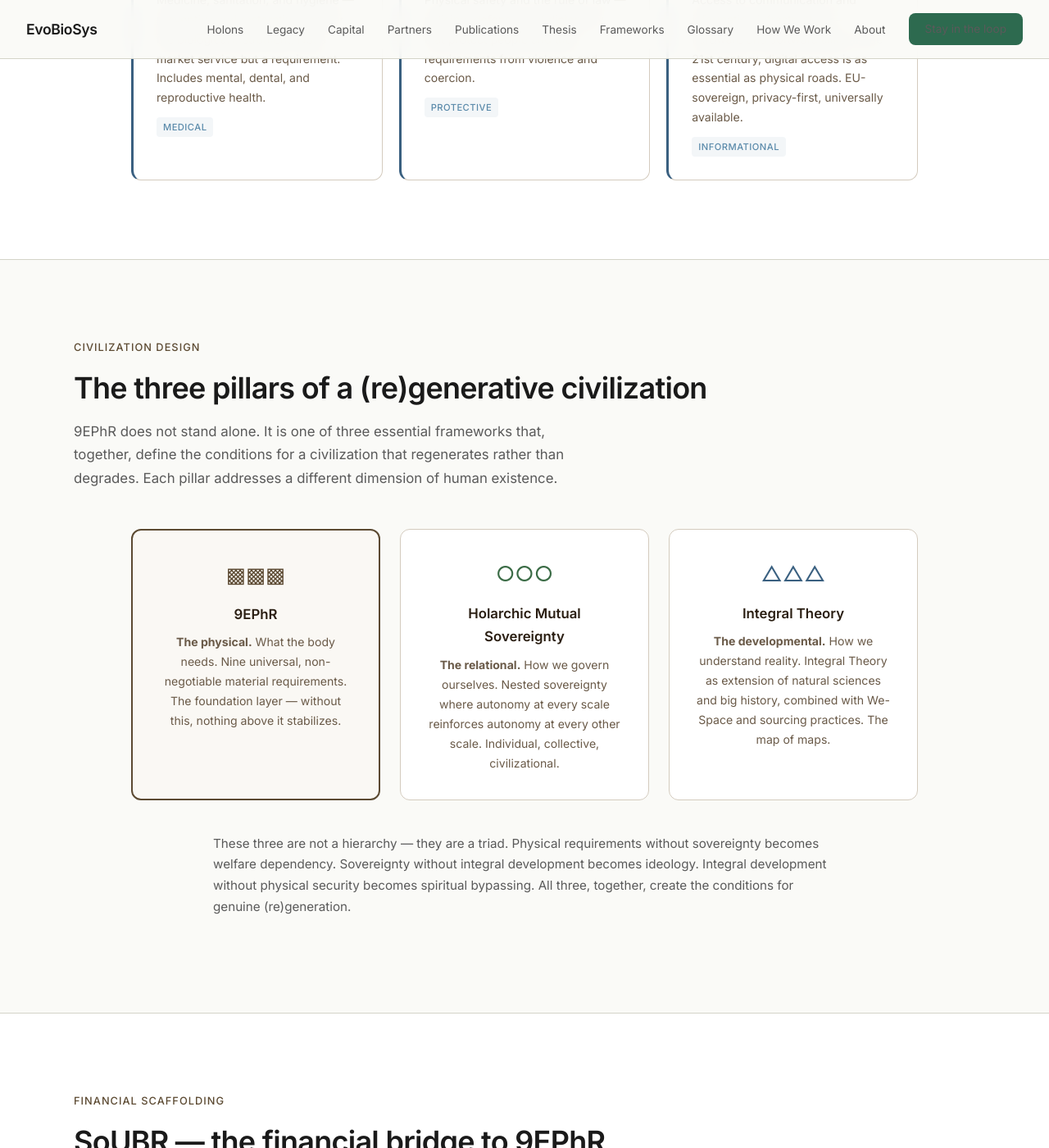
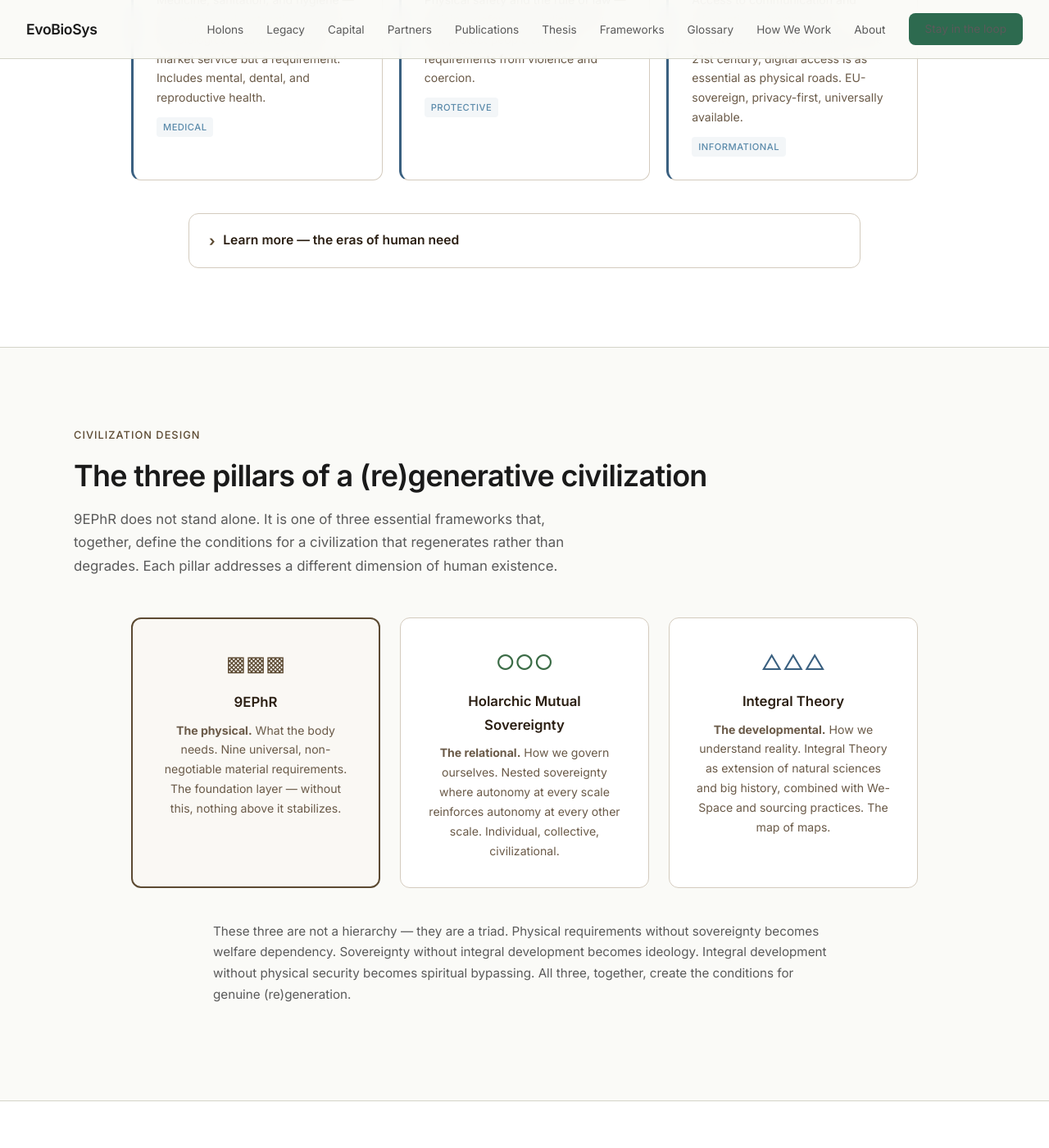
Before and after one commit to Evobiosys/evobiosys.org, a Jekyll site: the page built from holons/9ephr.html, in a window 1280 px wide and 1400 px high, scrolled down 3037 px. Shown: the whole window at 82% size. Built offline with Jekyll 4.4.1, drawn with Linux system fonts in a browser that asks for light colours.

Commit message:
9EPhR: add 'Learn more — the eras of human need' disclosure (Homo erectus base → pre-industrial additions → modern guarantees; requirement vs standard)

```diff
--- a/holons/9ephr.html
+++ b/holons/9ephr.html
@@ -314,6 +314,70 @@
     display: block;
     margin-bottom: 0.25rem;
   }
+
+  /* ====== LEARN MORE (eras of human need) ====== */
+  .ephr-learnmore {
+    max-width: 820px;
+    margin: 2.5rem auto 0;
+    border: 1px solid var(--ephr-line);
+    border-radius: 12px;
+    background: var(--color-white);
+    overflow: hidden;
+  }
+  .ephr-learnmore > summary {
+    cursor: pointer;
+    list-style: none;
+    padding: 1.1rem 1.5rem;
+    font-weight: 600;
+    color: var(--ephr-deep);
+    display: flex;
+    align-items: center;
+    gap: 0.6rem;
+    font-size: 0.98rem;
+  }
+  .ephr-learnmore > summary::-webkit-details-marker { display: none; }
+  .ephr-learnmore > summary::before {
+    content: '\203A';
+    color: var(--ephr-earth);
+    font-weight: 700;
+    font-size: 1.1rem;
+    transition: transform 0.2s;
+    display: inline-block;
+  }
+  .ephr-learnmore[open] > summary::before { transform: rotate(90deg); }
+  .ephr-learnmore > summary:hover { background: var(--ephr-warm-bg); }
+  .ephr-learnmore .lm-body {
+    padding: 0.5rem 1.75rem 1.75rem;
+    border-top: 1px solid var(--ephr-line);
+  }
+  .ephr-learnmore .lm-body p {
+    color: var(--ephr-muted);
+    line-height: 1.75;
+    font-size: 0.92rem;
+  }
+  .ephr-era {
+    margin-top: 1.4rem;
+    padding-left: 1rem;
+    border-left: 3px solid var(--ephr-line);
+  }
+  .ephr-era.earth { border-color: var(--ephr-earth); }
+  .ephr-era.green { border-color: var(--ephr-green); }
+  .ephr-era.blue  { border-color: var(--ephr-blue); }
+  .ephr-era h4 {
+    font-size: 0.95rem;
+    font-weight: 600;
+    color: var(--ephr-deep);
+    margin: 0.15rem 0 0.35rem;
+  }
+  .ephr-era .lm-tag {
+    font-size: 0.72rem;
+    text-transform: uppercase;
+    letter-spacing: 0.05em;
+    color: var(--ephr-earth-light);
+    font-weight: 600;
+  }
+  .ephr-era.green .lm-tag { color: var(--ephr-green-light); }
+  .ephr-era.blue .lm-tag  { color: var(--ephr-blue-light); }
 </style>
 
 <div class="ephr-page">
@@ -541,6 +605,78 @@
       </div>
 
     </div><!-- /grid -->
+
+    <details class="ephr-learnmore">
+      <summary>Learn more &mdash; the eras of human need</summary>
+      <div class="lm-body">
+        <p>
+          The nine did not arrive all at once. They accreted over the long arc of
+          human life, each becoming a requirement as our way of living grew more
+          complex. What follows is a rough sketch &mdash; not a strict ladder, and
+          not the same everywhere &mdash; but it explains why the grid is ordered
+          the way it is, and why the list itself has grown over time (an earlier
+          version named only seven).
+        </p>
+
+        <div class="ephr-era earth">
+          <span class="lm-tag">Bodily base</span>
+          <h4>What our earliest ancestors already needed</h4>
+          <p>
+            For most of the human story &mdash; back to <em>Homo erectus</em> and
+            beyond &mdash; the whole list was three things: <strong>water, food,
+            and shelter</strong>. Meet these and a body survives. Everything since
+            is an addition to this irreducible base.
+          </p>
+        </div>
+
+        <div class="ephr-era green">
+          <span class="lm-tag">Later additions</span>
+          <h4>Warmth, movement &amp; covering</h4>
+          <p>
+            As humans spread out of the tropics and into settled, pre-industrial
+            life, three more became necessities. <strong>Energy</strong> &mdash;
+            first fire, later the wooden stove &mdash; made cold climates habitable.
+            <strong>Transportation</strong> extended the body&rsquo;s reach, from
+            feet to horses to roads. And <strong>clothing</strong>, the
+            &ldquo;extended skin,&rdquo; let people live where bare skin could not.
+            Our species lived a long time without these; then, arguably, could no
+            longer live well without them.
+          </p>
+        </div>
+
+        <div class="ephr-era blue">
+          <span class="lm-tag">Modern guarantees</span>
+          <h4>Health, safety &amp; connection</h4>
+          <p>
+            The rationalist and industrial age added the last three. <strong>Hygiene
+            &amp; healthcare</strong> &mdash; sanitation, germ theory, medicine
+            &mdash; turned much survivable illness into treatable illness.
+            <strong>Security</strong> grew from the village watch into the highly
+            technological form we now depend on: policing, defence, diplomacy, and
+            increasingly cyber-defence. And <strong>digital connectivity</strong>
+            &mdash; the newest of all, measured in decades rather than millennia
+            &mdash; has become as load-bearing as roads once were.
+          </p>
+        </div>
+
+        <p style="margin-top:1.6rem;">
+          Two things move at once here. The <em>list</em> lengthens, and the
+          <em>standard</em> within each item rises &mdash; today&rsquo;s expected
+          level of transportation, security, or connectivity would astonish any
+          earlier era. But the requirement is the constant; the standard is
+          negotiable. For many people a wooden stove still heats a home, and modest
+          transportation is enough. What a (re)generative civilization must
+          guarantee is that each of the nine is met to a <em>dignified-enough</em>
+          level &mdash; not that everyone lives at the technological frontier.
+        </p>
+
+        <p>
+          That is why 9EPhR is a floor, not a ceiling &mdash; and why it stays a
+          working draft. If human life keeps growing more complex, a tenth may yet
+          earn its place.
+        </p>
+      </div>
+    </details>
   </div>
 </section>
 
```
